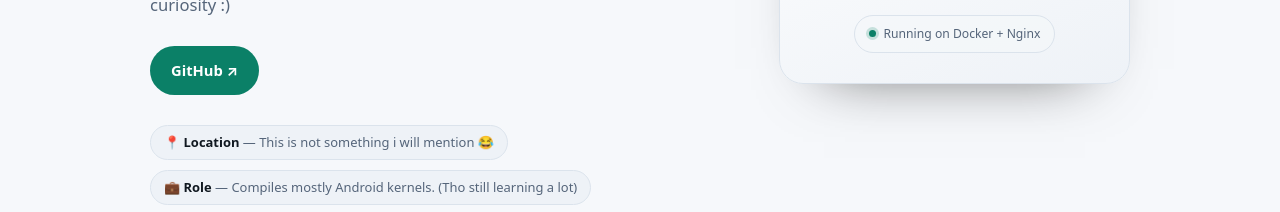
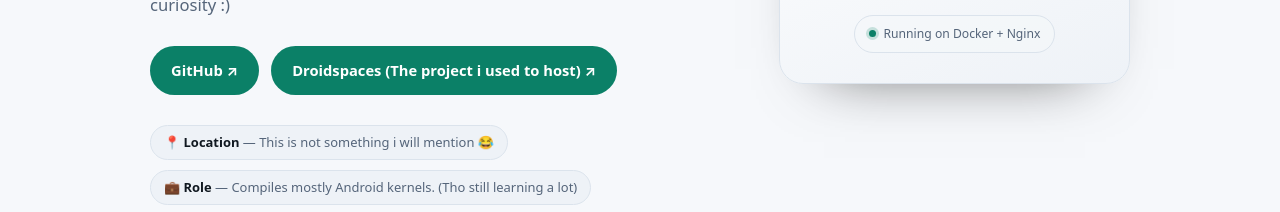
Before and after one commit to subhu2008/subhu2008.github.io, a plain HTML site: page index.html in a window 1280 px wide. Shown: the part 526-738 px from the top of the page. Drawn offline with Linux system fonts and the light colour scheme.

Commit message:
Update site (2026-11-07 13:14)

```diff
--- a/index.html
+++ b/index.html
@@ -688,6 +688,8 @@
         <div class="actions">
           <a class="btn btn-primary" href="https://github.com/subhu2008"
              target="_blank" rel="noopener">GitHub ↗</a>
+          <a class="btn btn-primary" href="https://github.com/ravindu644/droidspaces-oss"
+             target="_blank" rel="noopener">Droidspaces (The project i used to host) ↗</a>
         </div>
 
         <ul class="facts">
```
